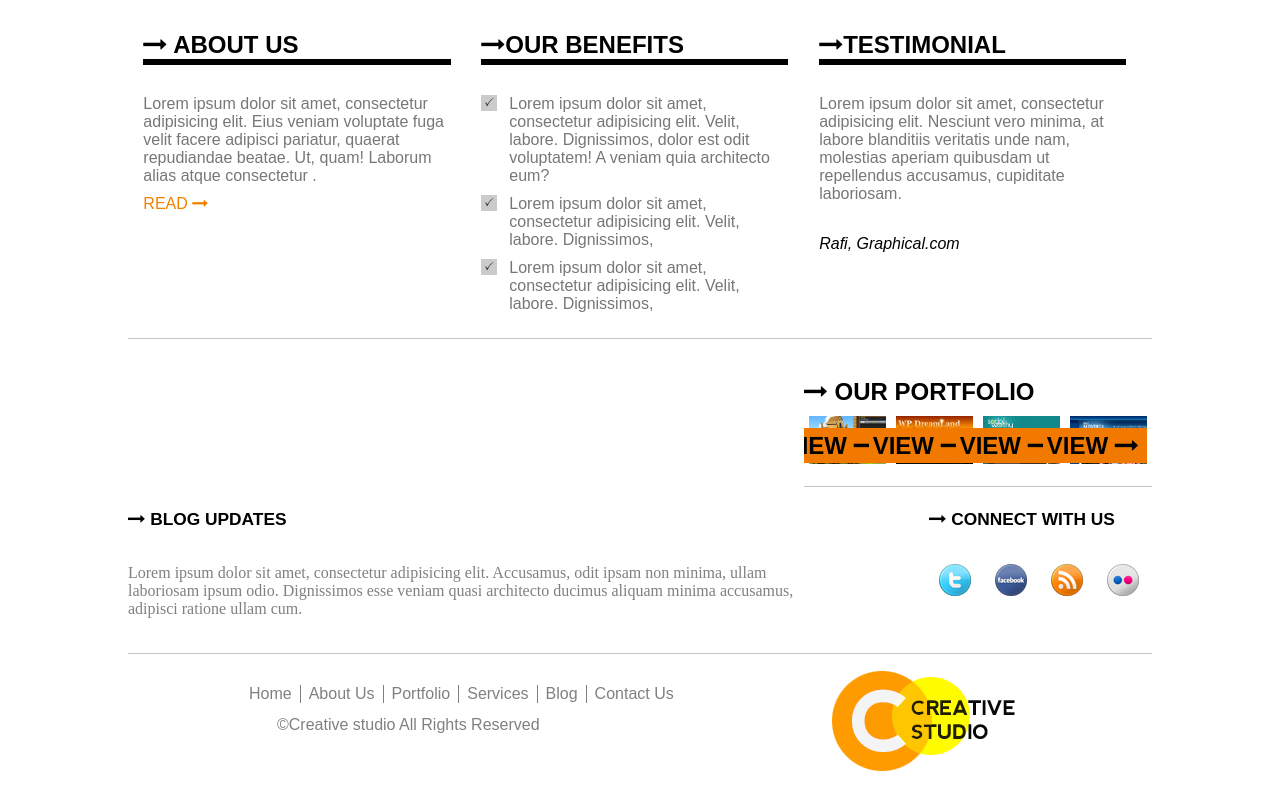
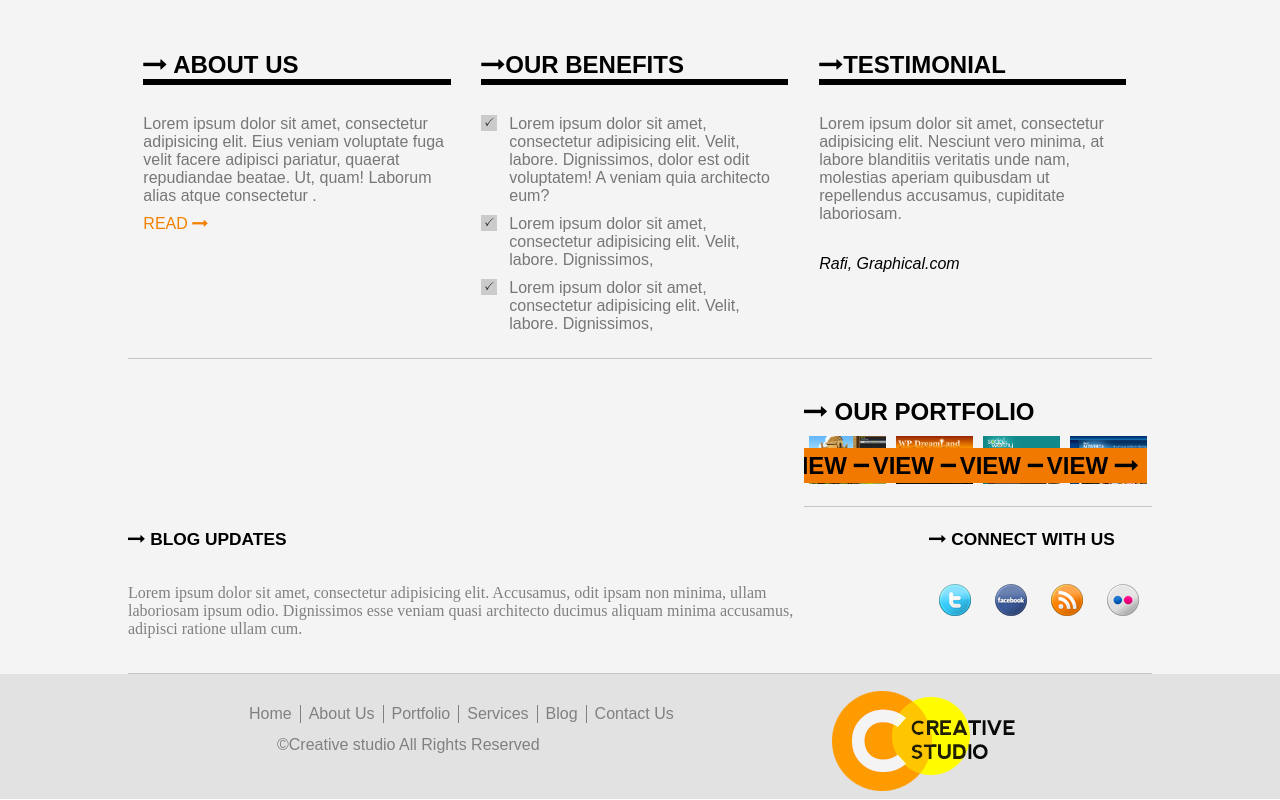
Before and after one commit to Shanto96/creativestudio1, a plain HTML site: page index.html in a window 1280 px wide. Shown: the part 655-1455 px from the top of the page. Drawn offline with Linux system fonts and the light colour scheme.

Commit message:
Update style.css

```diff
--- a/css/style.css
+++ b/css/style.css
@@ -6,6 +6,14 @@
 *{
     margin: 0px;
     padding: 0px;
+}
+.blacktop{
+    height: 20px;
+    background-color: black;
+
+}
+.fullbody{
+    background-color: #f4f4f4;
 }
 #b1 {color: #998;float: left;margin-left: 10px;}
 
@@ -44,7 +52,7 @@
     color: #fda224;
     font-size: 12pt;
     font-family: arial;
-    transition:1s;
+    transition: 1s;
 }
 .menubar ul li a:hover{
     color: #6a6a6a;
@@ -101,7 +109,7 @@
 
 .contenttitle {text-transform: uppercase;font-weight: bold;font-family: arial;font-size: 18pt;border-bottom: 6px solid black;}
 
-.maincontent1 {font-family: arial;color: #777777;margin: 11px 0px;margin-top:30px}
+.maincontent1 {font-family: arial;color: #777777;margin: 11px 0px;margin-top: 30px;}
 .maincontent1 span{
     display: block;
     margin-top: 10px;
@@ -115,7 +123,7 @@
 .fa.fa-check-square-o {
 }
 
-.maincontent3 {font-family: arial;color: #777777;margin: 11px 0px;margin-top:30px}
+.maincontent3 {font-family: arial;color: #777777;margin: 11px 0px;margin-top: 30px;}
 
 .maincontent3 span{
     display: block;
@@ -178,7 +186,10 @@ padding-bottom: 10px;
 
 
 
-.footer {/* overflow: hidden; */}
+.footer {/* overflow: hidden; */
+background-color:#e2e2e2;
+    height: 125px;
+}
 
 .leftfooter {
 
```
